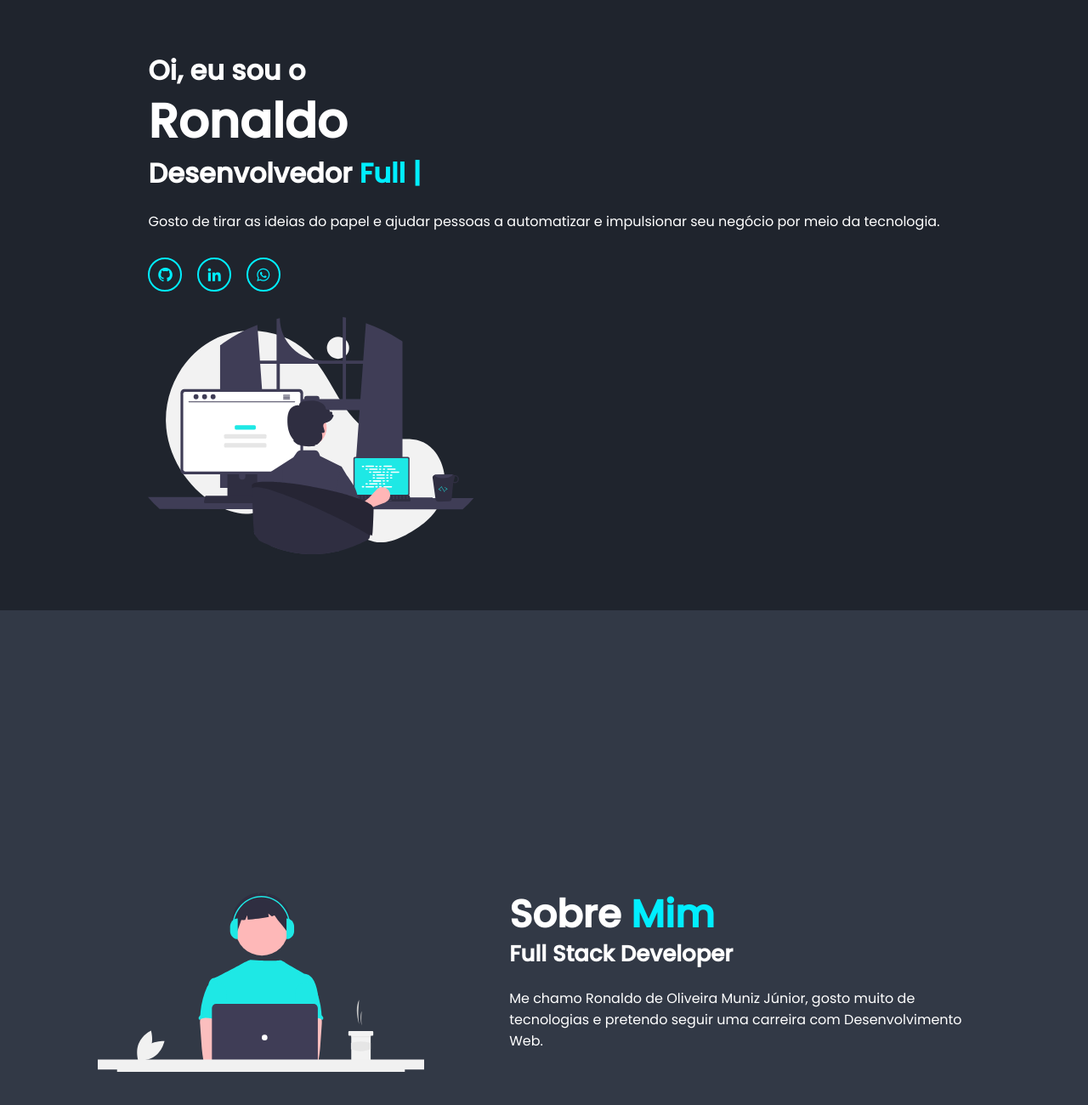
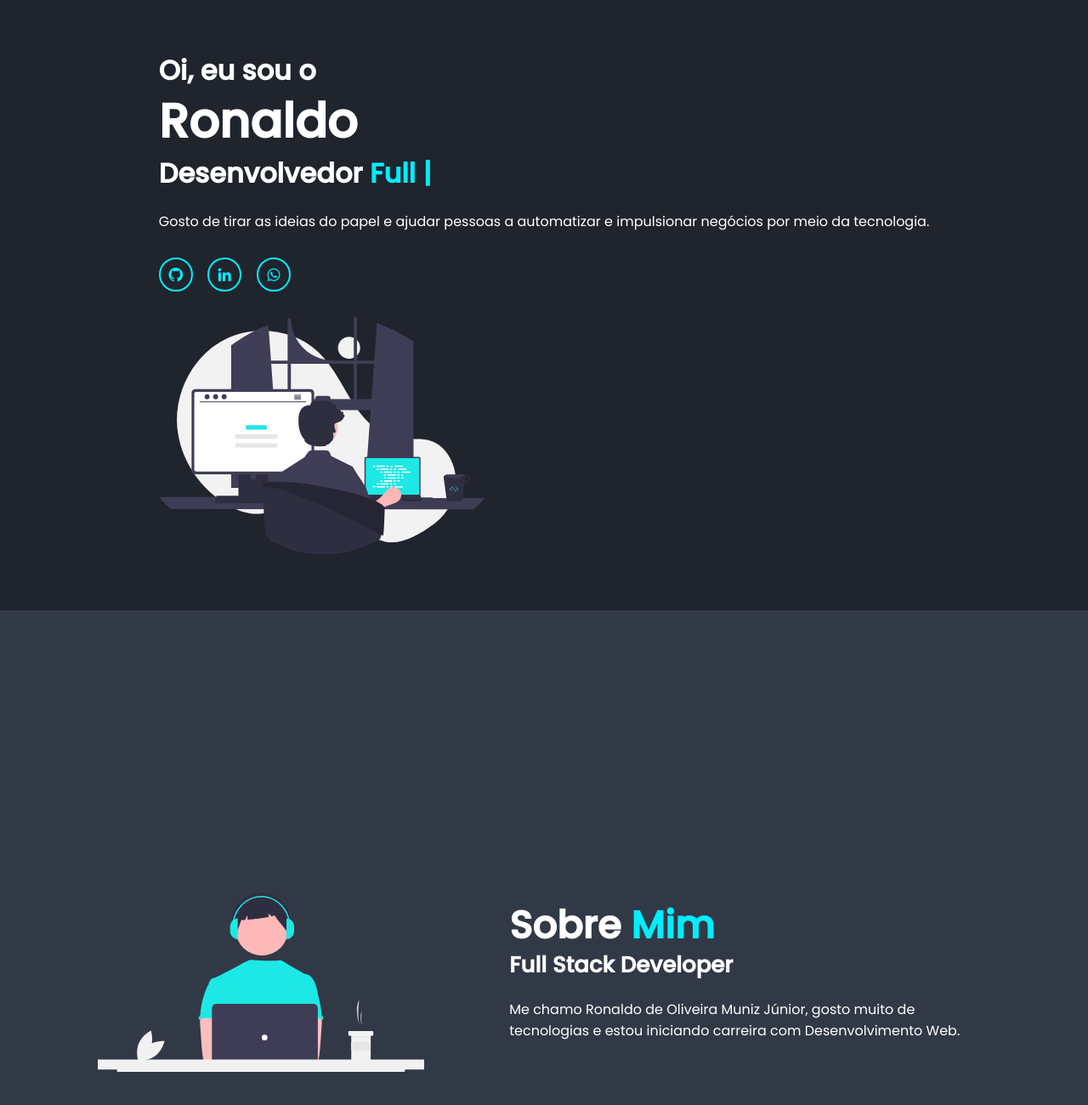
Before and after one commit to ronaldoomjr/Portfolio, a plain HTML site: page index.html in a window 1280 px wide. Shown: the part 82-1382 px from the top of the page at 85% size. Drawn offline with nearby package versions, Linux system fonts and the light colour scheme.

Commit message:
corrigindo texto

```diff
--- a/index.html
+++ b/index.html
@@ -40,7 +40,7 @@
             <h1>Ronaldo</h1>
             <h3>Desenvolvedor <span class="multiple-text"></span></h3>
             <p>Gosto de tirar as ideias do papel e ajudar pessoas a automatizar e impulsionar
-                seu negócio por meio da tecnologia.
+                negócios por meio da tecnologia.
             </p>
             <div class="social-media">
                 <a href="https://github.com/ronaldoomjr" target="_blank"><i class='bx bxl-github'></i></a>
@@ -62,7 +62,7 @@
             <h2 class="heading">Sobre <span>Mim</span></h2>
             <h3>Full Stack Developer</h3>
             <p>Me chamo Ronaldo de Oliveira Muniz Júnior, gosto muito de tecnologias e
-                pretendo seguir uma carreira com Desenvolvimento Web.
+                estou iniciando carreira com Desenvolvimento Web.
             </p>
         </div>
     </section>
```
